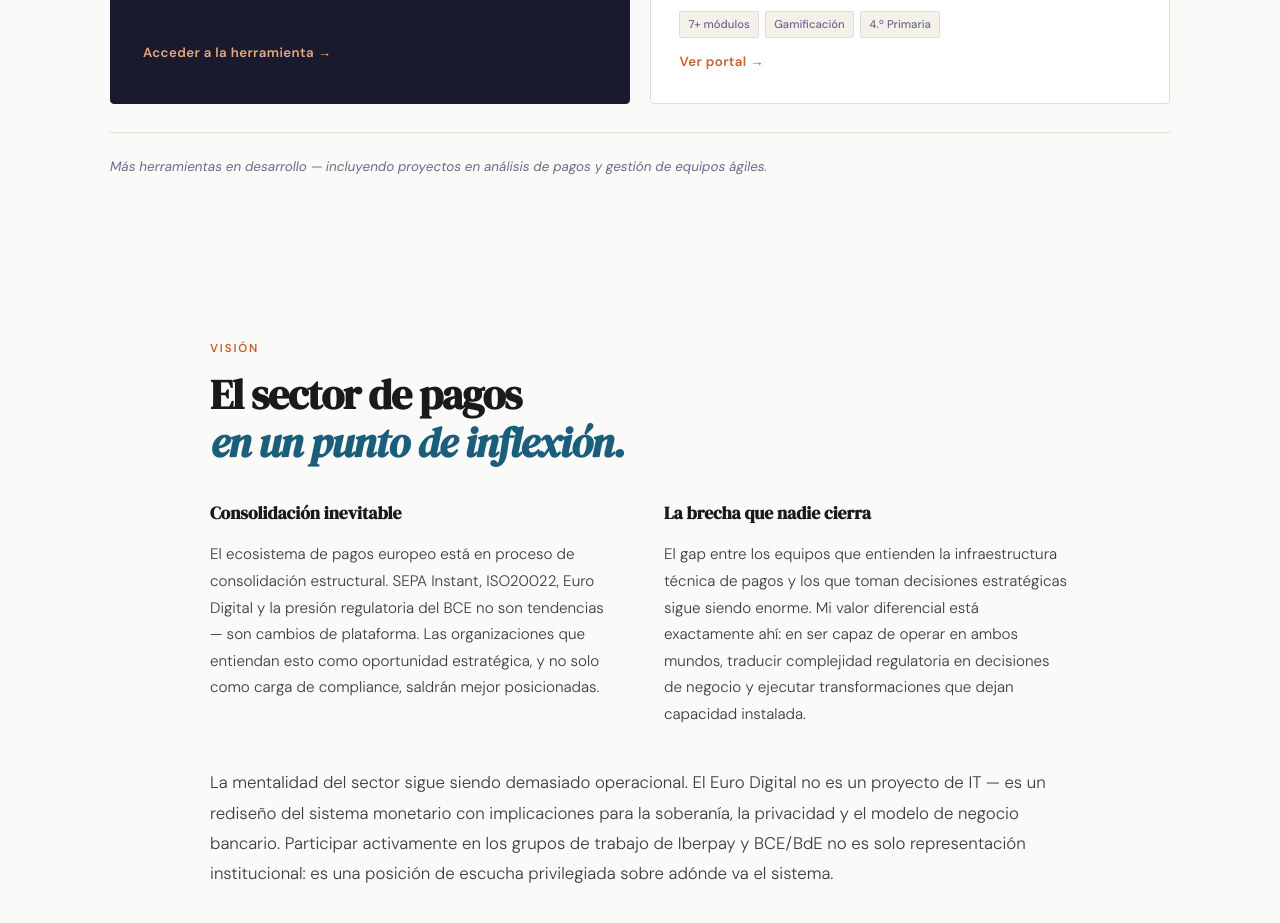
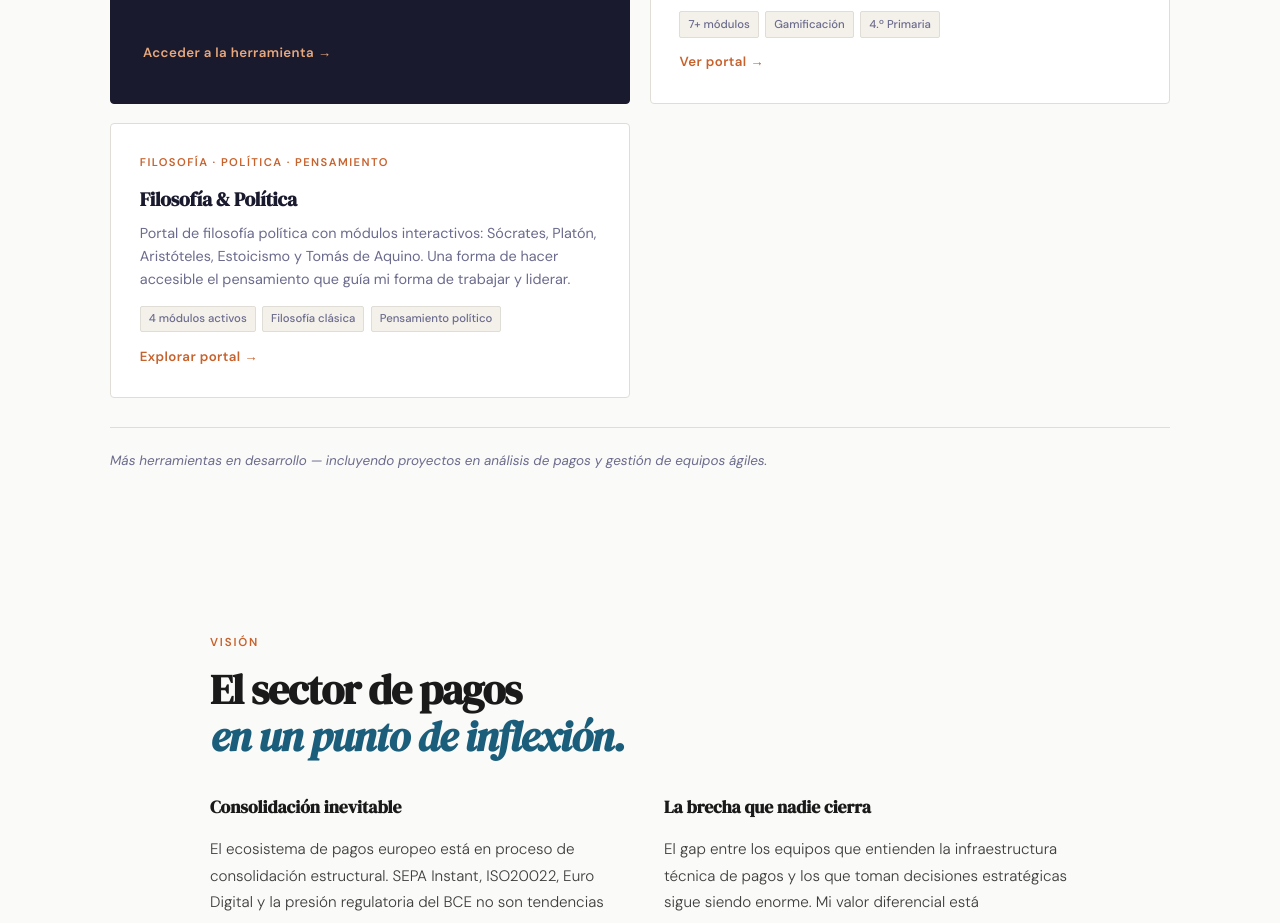
Before and after one commit to Rozoca/Rozoca.github.io, a plain HTML site: page index.html in a window 1280 px wide. Shown: the part 6728-7651 px from the top of the page. Drawn offline with Linux system fonts and the light colour scheme.

Commit message:
Update index.html

```diff
--- a/index.html
+++ b/index.html
@@ -915,6 +915,20 @@
         <span class="lab-cta">Ver portal →</span>
       </a>
 
+
+      <!-- Filosofía & Política -->
+      <a class="lab-card" href="https://rozoca.github.io/filosofia-politica/index.html" target="_blank" rel="noopener">
+        <span class="lab-tag">Filosofía · Política · Pensamiento</span>
+        <h3 class="lab-card-h">Filosofía &amp; Política</h3>
+        <p class="lab-card-p">Portal de filosofía política con módulos interactivos: Sócrates, Platón, Aristóteles, Estoicismo y Tomás de Aquino. Una forma de hacer accesible el pensamiento que guía mi forma de trabajar y liderar.</p>
+        <div class="lab-pills">
+          <span class="pill">4 módulos activos</span>
+          <span class="pill">Filosofía clásica</span>
+          <span class="pill">Pensamiento político</span>
+        </div>
+        <span class="lab-cta">Explorar portal →</span>
+      </a>
+
     </div>
 
     <p class="lab-footer-nota">Más herramientas en desarrollo — incluyendo proyectos en análisis de pagos y gestión de equipos ágiles.</p>
```
